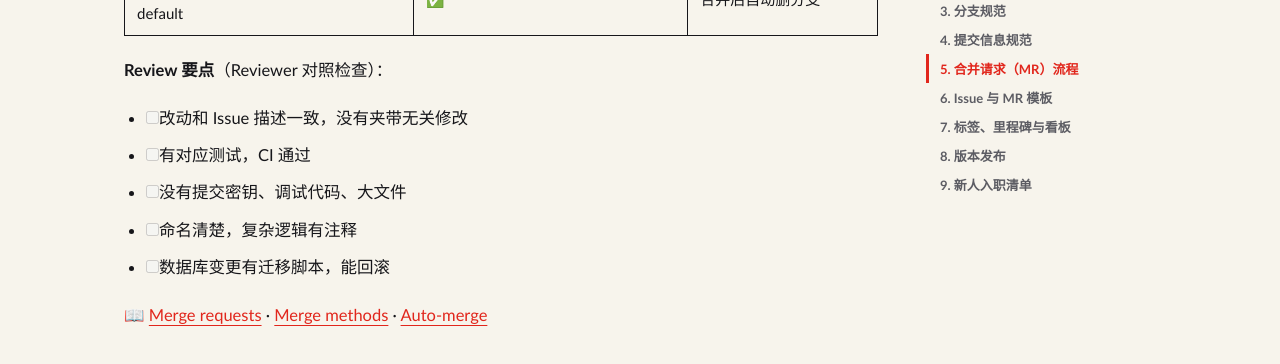
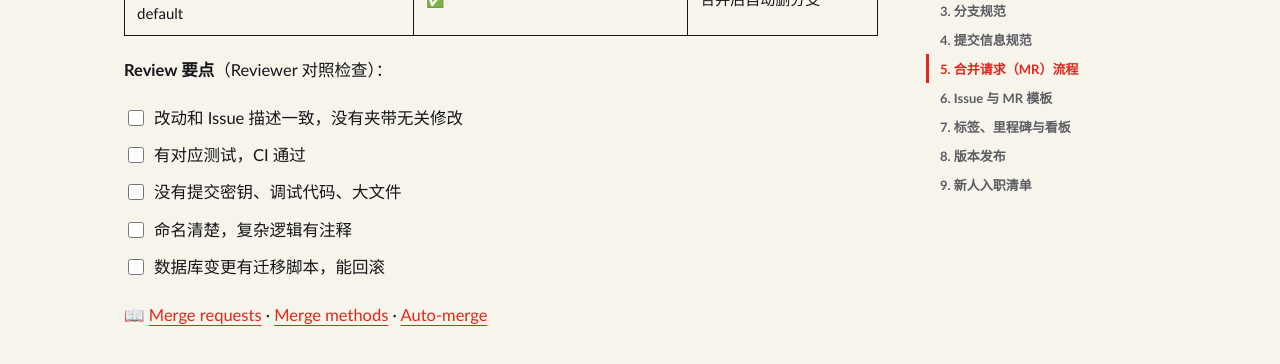
Before and after one commit to noSugarK/nosugark.github.io, a Jekyll site: the page built from _posts/2026-10-23-gitlab-team-workflow.md, in a window 1280 px wide and 1400 px high, scrolled down 4607 px. Shown: the part 150-514 px from the top of the window. Built offline with Jekyll 4.4.1, drawn with Linux system fonts in a browser that asks for light colours.

Commit message:
fix: 文章里的任务列表复选框补上样式并可勾选
- 站点 CSS 没有任务列表样式，- [ ] 渲染出来前面多个圆点，复选框是贴着文字的灰色小框；补上样式：去圆点、复选框染强调色、留间距，勾上后整行变灰划掉
- kramdown 生成的复选框带 disabled，读者点不动；site.js 里放开，当清单用，刷新即复原

```diff
--- a/assets/css/main.css
+++ b/assets/css/main.css
@@ -499,6 +499,11 @@ footer .wrap{display:flex;justify-content:space-between;align-items:center;gap:1
 .prose blockquote{border-left:3px solid var(--line);padding-left:16px;
   color:var(--muted);font-size:.93em}
 .prose blockquote>*+*,.prose .callout details>*+*{margin-top:.8em}
+/* - [ ] 任务列表：去掉圆点，用原生复选框染强调色；勾上后整行划掉 */
+.prose .task-list{list-style:none;padding-left:4px}
+.task-list-item-checkbox{width:16px;height:16px;margin-right:10px;vertical-align:-2px;
+  accent-color:var(--accent);cursor:pointer}
+.task-list-item:has(:checked){color:var(--muted);text-decoration:line-through}
 /* GitHub 的 > [!NOTE] 语法 kramdown 不认，由 site.js 摘掉首行标记后打上 .callout。
    竖条 / 标签 / 图标 / 淡底共用 --cl，换类型只换这一个变量。
    类型写在 data-callout 上而不是类名里：note / tip 这种词太通用，
--- a/assets/js/site.js
+++ b/assets/js/site.js
@@ -811,6 +811,8 @@ initTagbar();
 syncToc();
 syncTimeline();
 enhanceCode();
+/* kramdown 给 - [ ] 生成的复选框带 disabled，读者点不动；放开当清单用，刷新即复原 */
+document.querySelectorAll(".task-list-item-checkbox").forEach(c => c.disabled = false);
 
 /* 提示块：GitHub 的 > [!NOTE] 语法 kramdown 不认，原样留在 <blockquote> 第一段开头。
    在这儿把标记摘掉、补图标和标签、打上 .callout + data-callout，配色全在 CSS 里。
```
